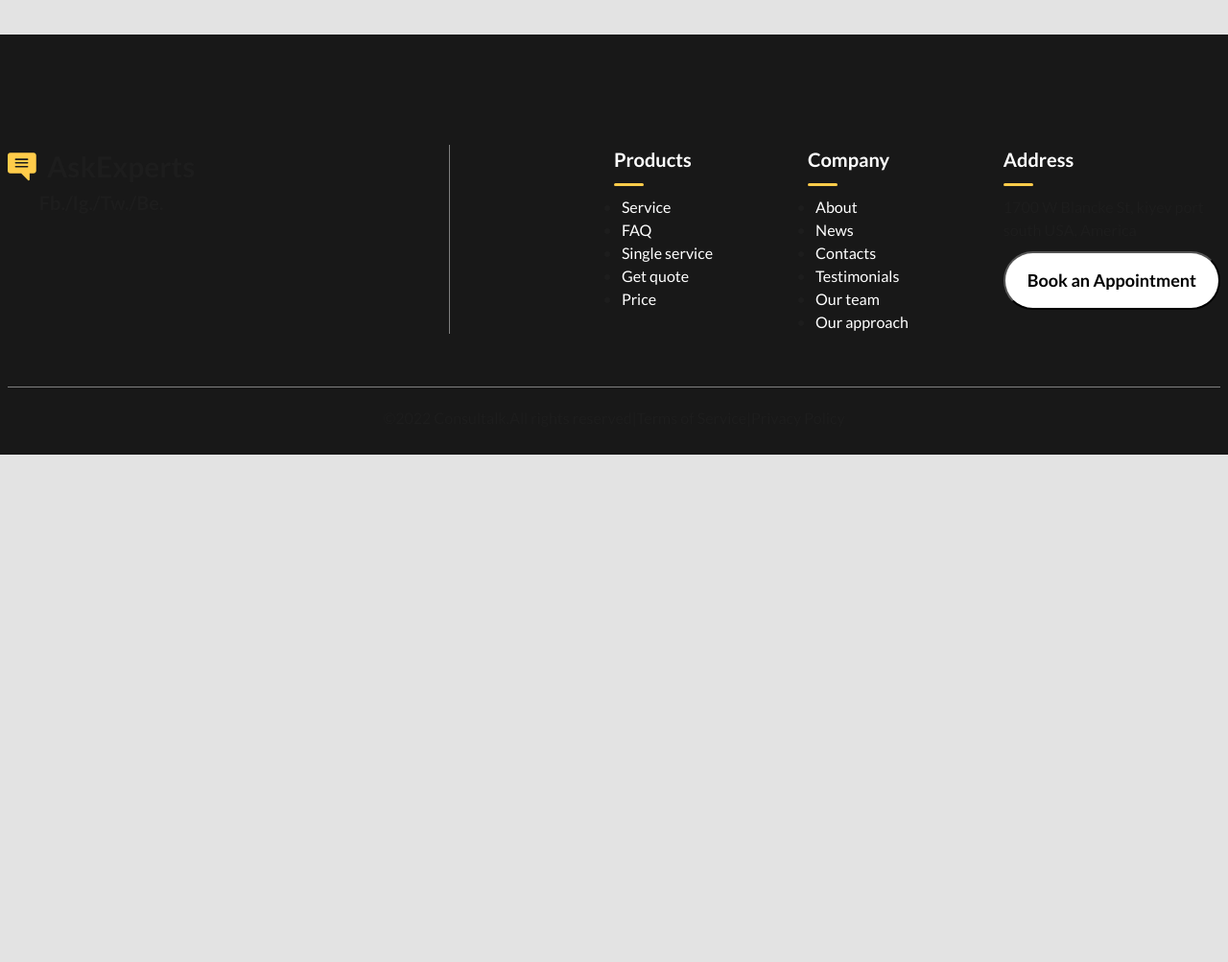
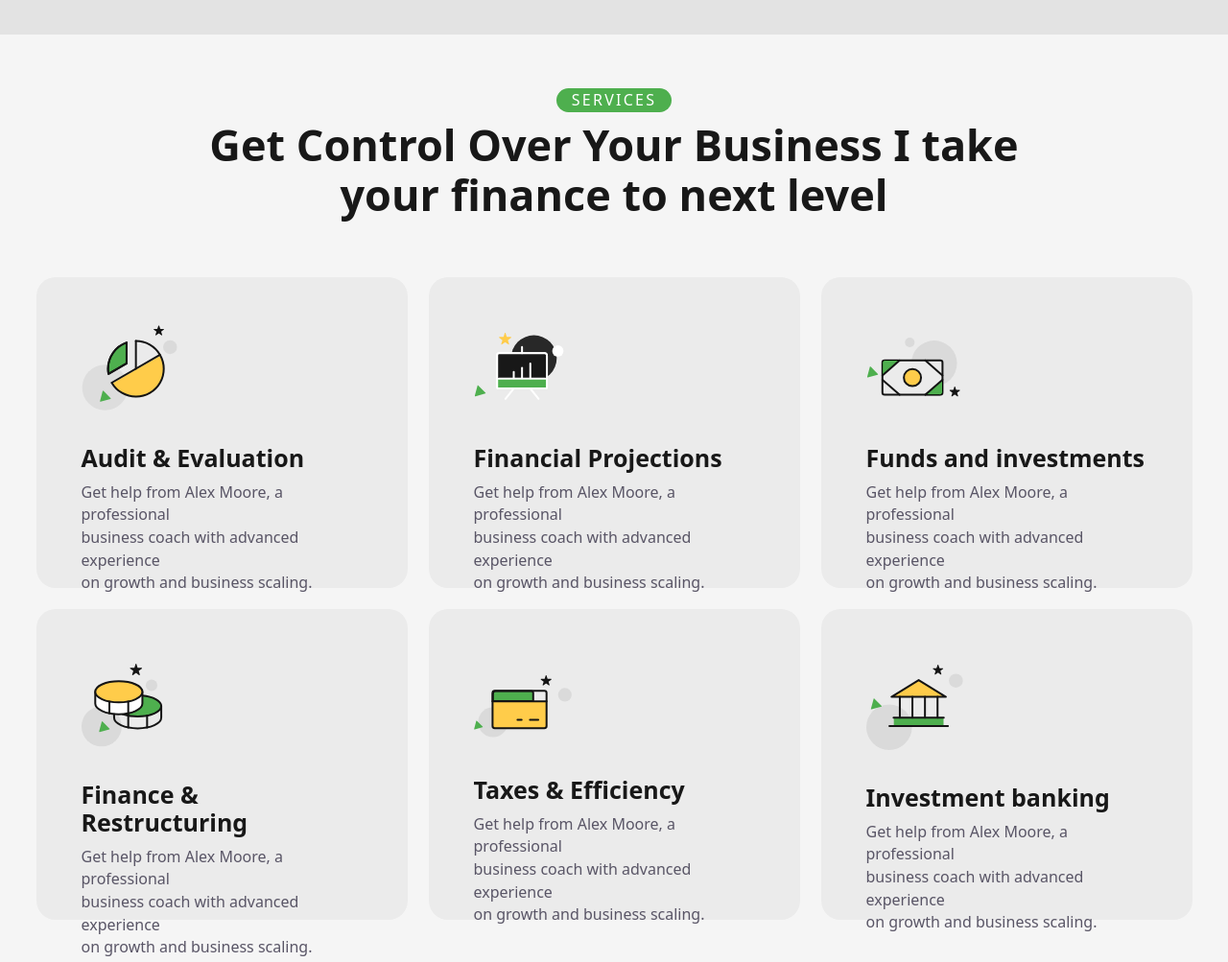
Before and after one commit to cybersj5/AskExpertsFrontendProject, a website built with Vite: page index.html in a window 1280 px wide. Shown: the part 780-1783 px from the top of the page at 96% size. Before the commit the page ends 1254 px from the top, so only its background shows below. Built offline with nearby package versions, Linux system fonts and the light colour scheme; files whose address does not match are found by name.

Commit message:
сделан блок с карточками сервисов

```diff
--- a/index.html
+++ b/index.html
@@ -161,6 +161,85 @@
               </div>
             </div>
           </header>
+
+          <section class="services">
+            <div class="container services__wrapper">
+              <div class="services__text-container">
+                <div class="services__title-container">
+                  <span class="services__title">SERVICES</span>
+                </div>
+                <span class="services__text"
+                  >Get Control Over Your Business I take<br />your finance to next level</span
+                >
+              </div>
+              <table class="cards__container">
+                <tr>
+                  <td>
+                    <a class="service-card" href="">
+                      <img src="./src/assets/icons/diogram.svg" />
+                      <span class="service-card__title">Audit & Evaluation</span>
+                      <p class="service-card__text">
+                        Get help from Alex Moore, a professional<br />business coach with advanced experience<br />on
+                        growth and business scaling.
+                      </p>
+                    </a>
+                  </td>
+                  <td>
+                    <a class="service-card" href="">
+                      <img src="./src/assets/icons/graph.svg" />
+                      <span class="service-card__title">Financial Projections</span>
+                      <p class="service-card__text">
+                        Get help from Alex Moore, a professional<br />business coach with advanced experience<br />on
+                        growth and business scaling.
+                      </p>
+                    </a>
+                  </td>
+                  <td>
+                    <a class="service-card" href="">
+                      <img src="./src/assets/icons/bancnote.svg" />
+                      <span class="service-card__title">Funds and investments</span>
+                      <p class="service-card__text">
+                        Get help from Alex Moore, a professional<br />business coach with advanced experience<br />on
+                        growth and business scaling.
+                      </p>
+                    </a>
+                  </td>
+                </tr>
+                <tr>
+                  <td>
+                    <a class="service-card" href="">
+                      <img src="./src/assets/icons/coin.svg" />
+                      <span class="service-card__title">Finance & Restructuring</span>
+                      <p class="service-card__text">
+                        Get help from Alex Moore, a professional<br />business coach with advanced experience<br />on
+                        growth and business scaling.
+                      </p>
+                    </a>
+                  </td>
+                  <td>
+                    <a class="service-card" href="">
+                      <img src="./src/assets/icons/card.svg" />
+                      <span class="service-card__title">Taxes & Efficiency</span>
+                      <p class="service-card__text">
+                        Get help from Alex Moore, a professional<br />business coach with advanced experience<br />on
+                        growth and business scaling.
+                      </p>
+                    </a>
+                  </td>
+                  <td>
+                    <a class="service-card" href="">
+                      <img src="./src/assets/icons/bank.svg" />
+                      <span class="service-card__title">Investment banking</span>
+                      <p class="service-card__text">
+                        Get help from Alex Moore, a professional<br />business coach with advanced experience<br />on
+                        growth and business scaling.
+                      </p>
+                    </a>
+                  </td>
+                </tr>
+              </table>
+            </div>
+          </section>
         </main>
       </div>
 
--- a/src/index.css
+++ b/src/index.css
@@ -8,3 +8,4 @@
 @import './styles/components/footer.css';
 @import './styles/components/page.css';
 @import './styles/components/headerTheme.css';
+@import './styles/components/services.css';
--- a/src/styles/components/footer.css
+++ b/src/styles/components/footer.css
@@ -44,12 +44,6 @@
   gap: 10px;
 }
 
-.footer__information-link {
-  text-decoration: none;
-  color: white;
-  font-family: Lato, sans-serif;
-}
-
 .footer__address-button-container {
   display: flex;
   flex-direction: column;
@@ -75,6 +69,8 @@
   font-weight: 400;
   font-size: 16px;
   font-family: Lato, sans-serif;
+  text-decoration: none;
+  color: white;
 }
 
 .footer__address-text {
--- /dev/null
+++ b/src/styles/components/services.css
@@ -0,0 +1,102 @@
+.services {
+  height: 1000px;
+  background: #f5f5f5;
+  display: flex;
+  align-items: center;
+  padding: 170px 0;
+}
+
+.services__wrapper {
+  display: flex;
+  justify-content: space-between;
+  align-items: center;
+  flex-direction: column;
+  gap: 38px;
+}
+
+.services__title-container {
+  background: #4eaf4e;
+  border-radius: 20px;
+  padding: 0 16px;
+}
+
+.services__text-container {
+  gap: 8px;
+  display: flex;
+  flex-direction: column;
+  align-items: center;
+}
+
+.services__title {
+  font-weight: 400;
+  font-size: 16px;
+  line-height: 148%;
+  letter-spacing: 0.14em;
+  text-transform: uppercase;
+  text-align: center;
+  color: #fff;
+}
+
+.services__text {
+  font-weight: 700;
+  font-size: 45px;
+  line-height: 116%;
+  text-align: center;
+  color: #181818;
+}
+
+.cards__container {
+  border-spacing: 20px 20px;
+  border-collapse: separate;
+}
+
+.service-card {
+  background: #ebebeb;
+  border-radius: 20px;
+  padding: 49px 47px;
+  width: 387px;
+  height: 324px;
+  align-items: start;
+  gap: 10px;
+  display: flex;
+  flex-direction: column;
+}
+
+.service-card:hover {
+  background: #181818;
+}
+
+.service-card:focus {
+  background: #181818;
+}
+
+.service-card:hover span {
+  color: #fff;
+}
+
+.service-card:focus span {
+  color: #fff;
+}
+
+.service-card:hover p {
+  color: #fff;
+}
+
+.service-card:focus p {
+  color: #fff;
+}
+
+.service-card__title {
+  font-weight: 600;
+  font-size: 25px;
+  line-height: 116%;
+  color: #181818;
+  padding-top: 25px;
+}
+
+.service-card__text {
+  font-weight: 400;
+  font-size: 16px;
+  line-height: 148%;
+  color: #595566;
+}
```
Also changed, not shown: src/assets/icons/bancnote.svg (added), src/assets/icons/bank.svg (added), src/assets/icons/card.svg (added), src/assets/icons/coin.svg (added), src/assets/icons/diogram.svg (added), src/assets/icons/graph.svg (added).
